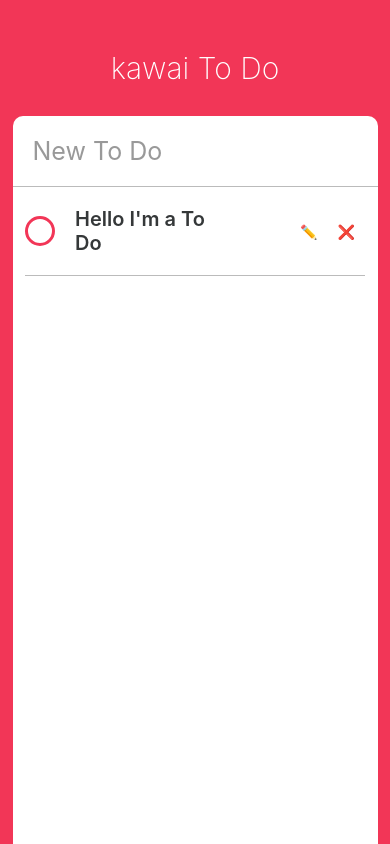
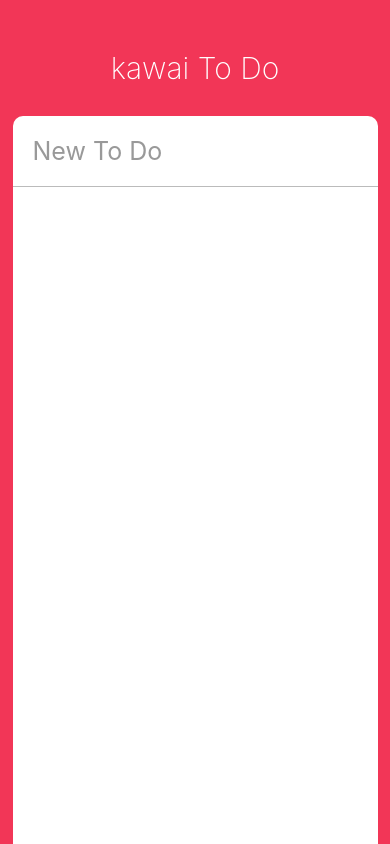
Before and after one commit to graffiti4u/kawai-todo, a React Native app: screen / in a window 390 px wide. Built offline with nearby package versions, Linux system fonts and the light colour scheme.

Commit message:
Ojbect.values()
1. 객체가 가지는 속성의 값들로 이루어진 배열을 리턴해 줌.
2. 리턴되어지는 배열요소를 하나씩 픽 해서 (map) 픽되어진 객체 전체를 props로 전달 {...toDo}

```diff
--- a/App.js
+++ b/App.js
@@ -50,7 +50,9 @@ export default class App extends React.Component {
             onSubmitEditing={this._addToDo}
           />
           <ScrollView contentContainerStyle={styles.toDos}>
-            <ToDo text={"Hello I'm a To Do"} />
+            {Object.values(toDos).map(toDo => (
+              <ToDo key={toDo.id} {...toDo} />
+            ))}
           </ScrollView>
         </View>
       </View>
--- a/ToDo.js
+++ b/ToDo.js
@@ -149,7 +149,6 @@ const styles = StyleSheet.create({
     flexDirection: 'row',
     alignItems: 'center',
     width: width / 2,
-    justifyContent: 'space-between',
   },
   actions: {
     flexDirection: 'row',
```
